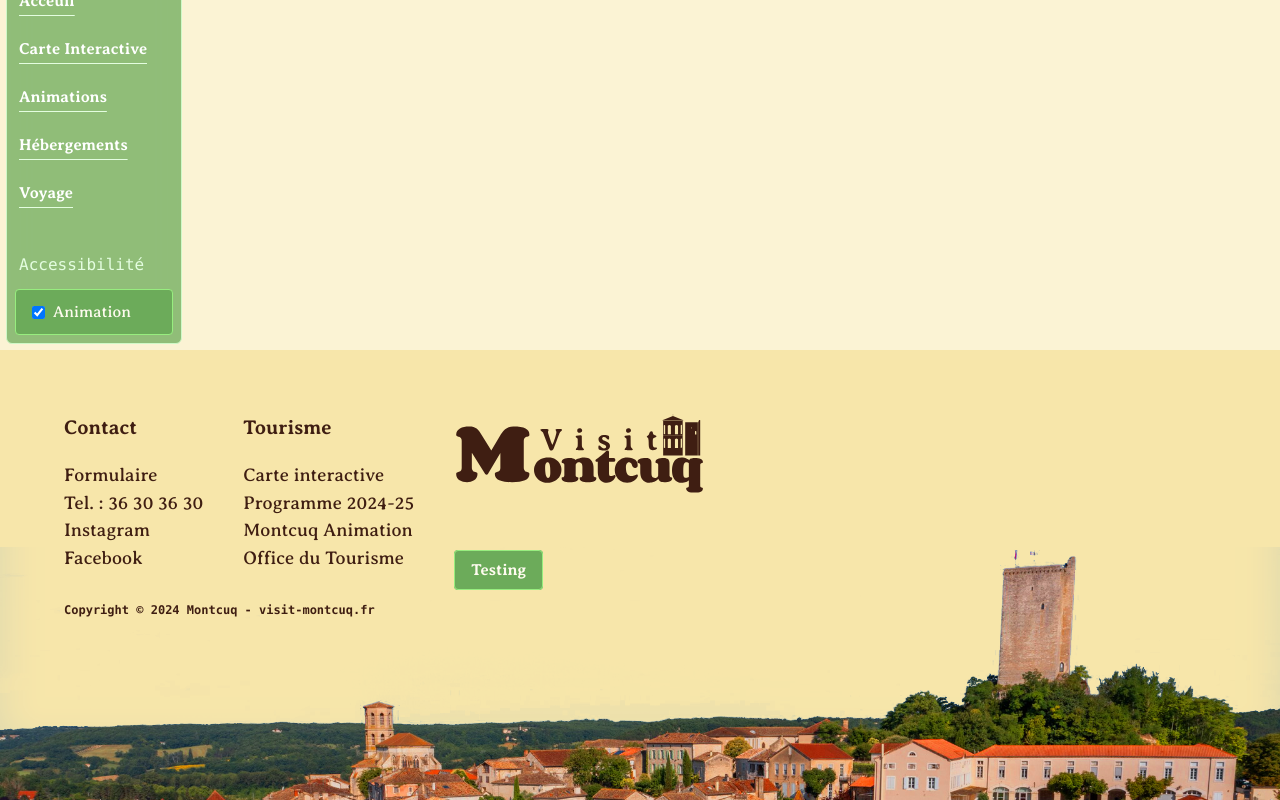
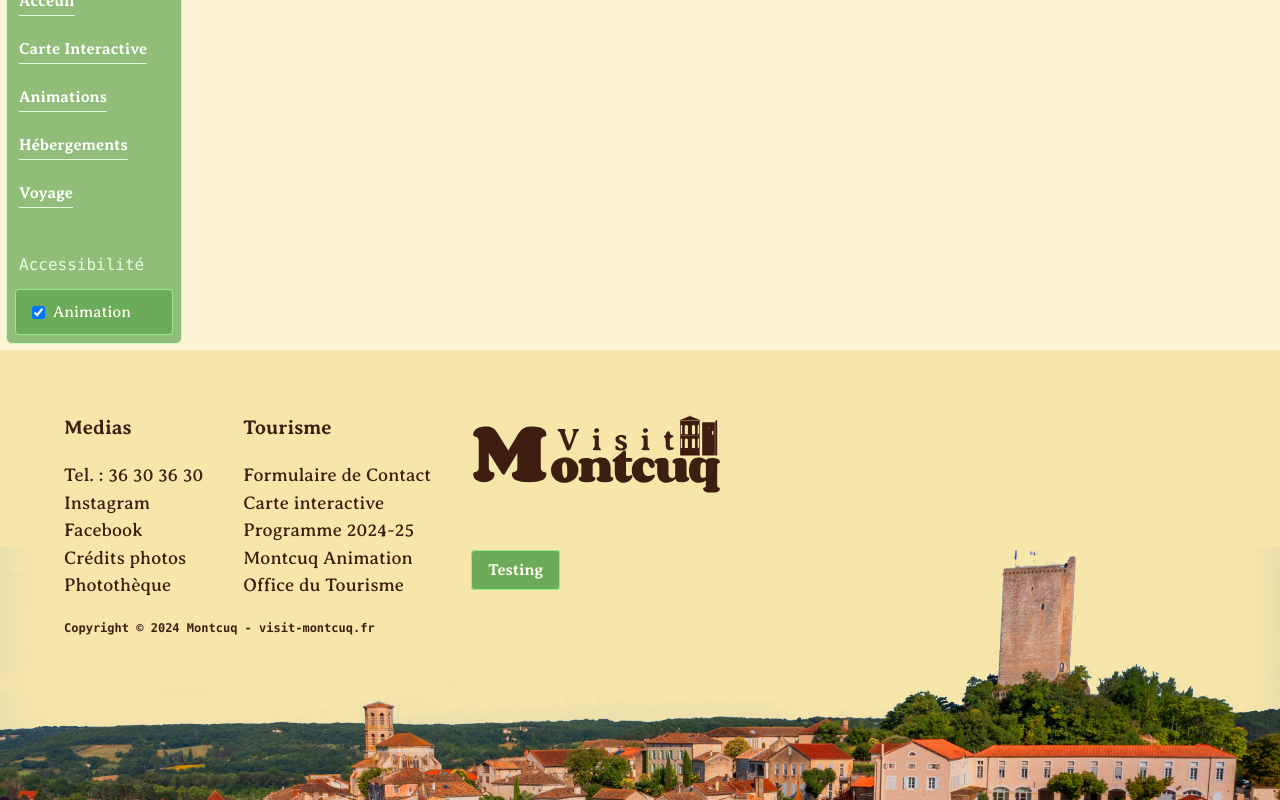
Before and after one commit to Choucroute-melba/visit-montcuq, a Next.js app: page /test/icons in a window 1280 px wide. Shown: the part 450-1250 px from the top of the page. Built offline with nearby package versions, Linux system fonts and the light colour scheme.

Commit message:
Footer improvement

```diff
--- a/app/components/footer.tsx
+++ b/app/components/footer.tsx
@@ -11,18 +11,23 @@ export default function Footer() {
             <div className={"h-[500px] bg-landscape-no-sky bg-no-repeat lg:p-16 p-4 pt-14"}>
                 <div className={"flex flex-row justify-start"}>
                     <div>
-                        <h4 className={"font-bold text-xl mb-5"}>Contact</h4>
-                        <p><Link href={""} className={"font-normal"}>Formulaire</Link></p>
+                        <h4 className={"font-bold text-xl mb-5"}>Medias</h4>
                         <p>Tel. : 36 30 36 30</p>
                         <p><Link className={"font-normal"} href={""}>Instagram</Link></p>
                         <p><Link className={"font-normal"} href={""}>Facebook</Link></p>
+                        <p><Link className={"font-normal"} href={"/creditsPhotos.txt"}>Crédits photos</Link></p>
+                        <p><Link className={"font-normal"}
+                                 href={"https://tourismelot.piwigo.com/index?/search/psk-20240919-PQHUgFFZgb"}>Photothèque</Link>
+                        </p>
                     </div>
                     <div className={"ml-10"}>
                         <h4 className={"font-bold text-xl mb-5"}>Tourisme</h4>
+                        <p><Link href={""} className={"font-normal"}>Formulaire de Contact</Link></p>
                         <p><Link href={""} className={"font-normal"}>Carte interactive</Link></p>
                         <p><Link className={"font-normal"} href={""}>Programme 2024-25</Link></p>
                         <p><Link className={"font-normal"} href={""}>Montcuq Animation</Link></p>
-                        <p><Link className={"font-normal"} href={"https://maps.app.goo.gl/vPC9Nmpgm3ZDi3tn6"}>Office du Tourisme</Link></p>
+                        <p><Link className={"font-normal"} href={"https://maps.app.goo.gl/vPC9Nmpgm3ZDi3tn6"}>Office du
+                            Tourisme</Link></p>
                     </div>
                     <div className={"ml-10"}>
                         <MQLogoFull className={"mb-16"} bg={"bg-primary-950"}/>
```
Also changed, not shown: public/creditsPhotos.txt (added).
